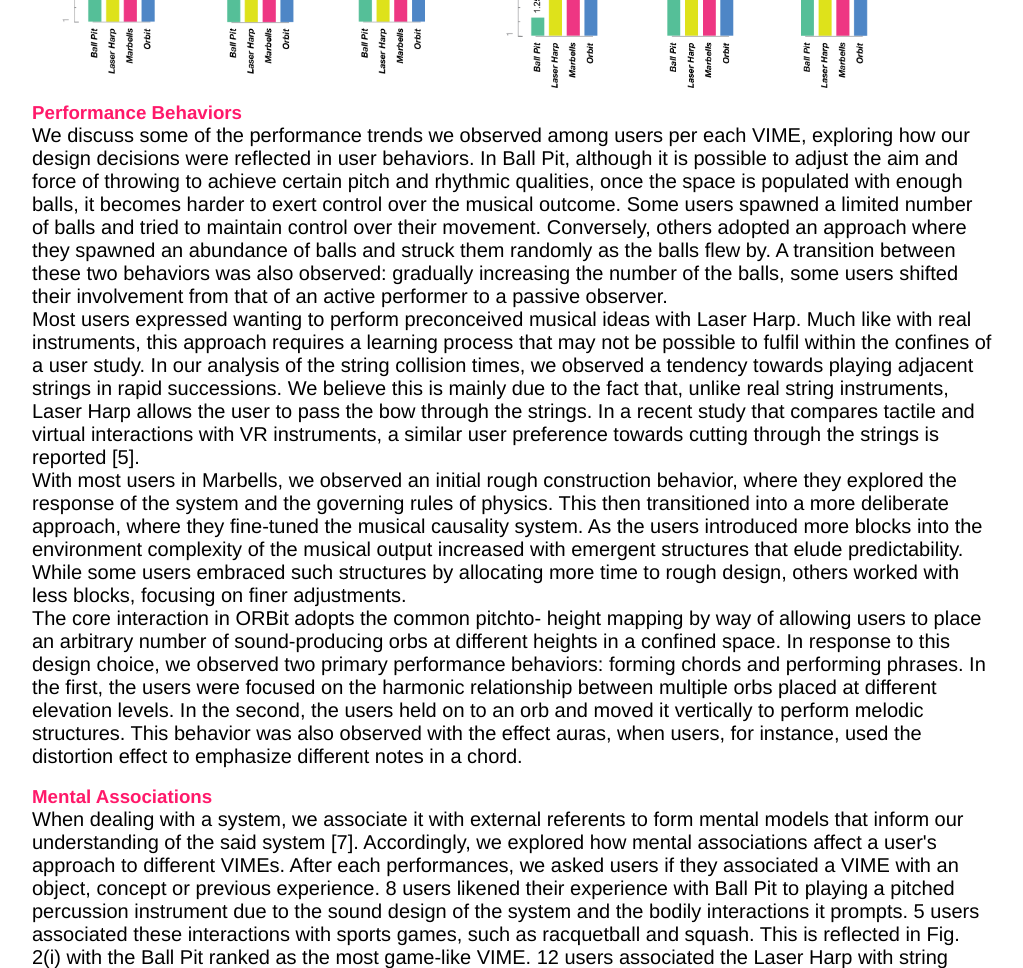
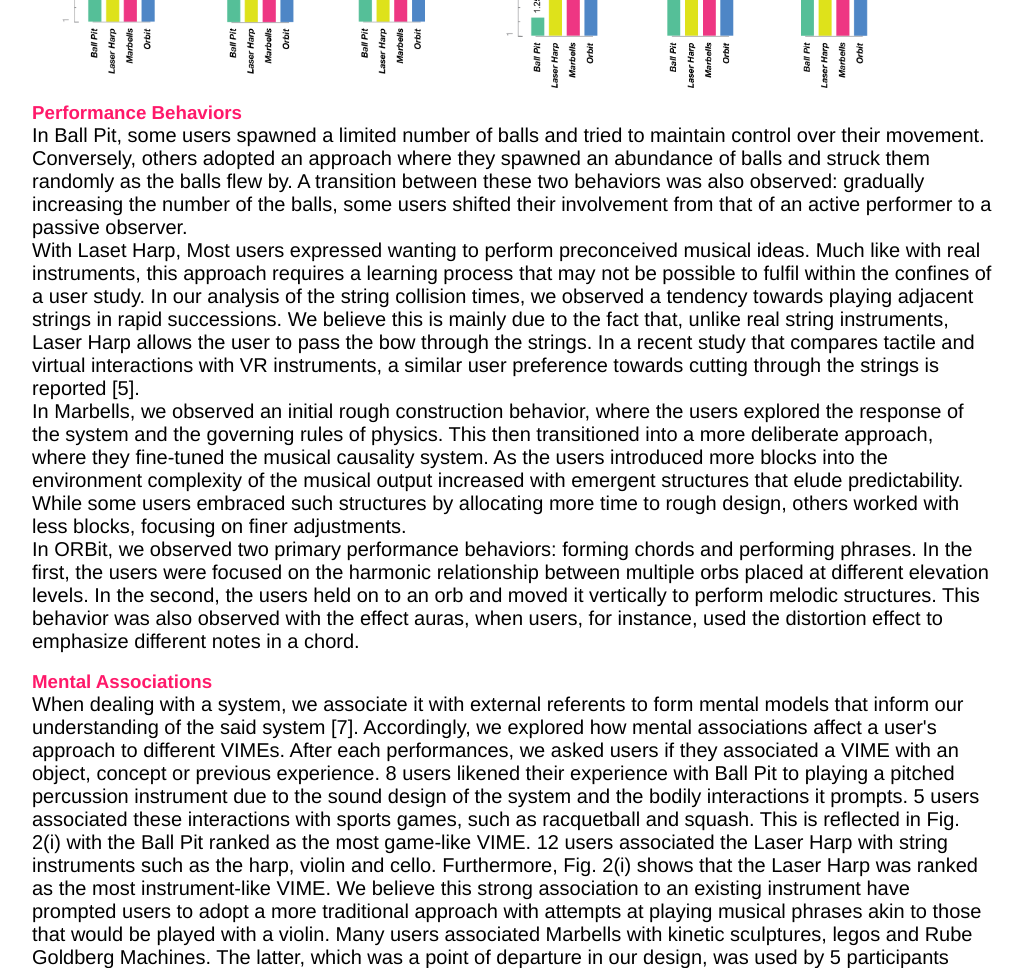
Before and after one commit to VIME-project/VIME, a plain HTML site: page index.html in a window 1280 px wide. Shown: the part 5180-6148 px from the top of the page, without its empty margins (128-1151 px from the left). Drawn offline with Linux system fonts and the light colour scheme.

Commit message:
Update index.html

```diff
--- a/index.html
+++ b/index.html
@@ -317,15 +317,7 @@
 
         <div id="performancebehaviors">
             <h3>Performance Behaviors</h3>
-            <p>We discuss some of the performance trends
-            we observed among users per each VIME, exploring how
-            our design decisions were reflected in user behaviors.
-
-            In Ball Pit, although it is possible to adjust the aim and
-            force of throwing to achieve certain pitch and rhythmic
-            qualities, once the space is populated with enough balls,
-            it becomes harder to exert control over the musical outcome.
-            Some users spawned a limited number of balls and tried to
+            <p>In Ball Pit, some users spawned a limited number of balls and tried to
             maintain control over their movement. Conversely, others
             adopted an approach where they spawned an abundance of
             balls and struck them randomly as the balls flew by.
@@ -334,8 +326,8 @@
             increasing the number of the balls, some users shifted their
                 involvement from that of an active performer to a passive observer.<br>
 
-            Most users expressed
-            wanting to perform preconceived musical ideas with Laser Harp. Much like with real instruments, this approach
+            With Laset Harp, Most users expressed
+            wanting to perform preconceived musical ideas. Much like with real instruments, this approach
             requires a learning process that may not be possible to fulfil
             within the confines of a user study. In our analysis of the
             string collision times, we observed a tendency towards playing
@@ -346,8 +338,8 @@
             interactions with VR instruments, a similar user preference
             towards cutting through the strings is reported [5].<br>
 
-            With most users in Marbells, we observed an
-            initial rough construction behavior, where they explored the
+            In Marbells, we observed an
+            initial rough construction behavior, where the users explored the
             response of the system and the governing rules of physics.
             This then transitioned into a more deliberate approach,
             where they fine-tuned the musical causality system. As the users
@@ -357,10 +349,7 @@
             structures by allocating more time to rough design, others
             worked with less blocks, focusing on finer adjustments.<br>
 
-            The core interaction in ORBit adopts the common pitchto-
-            height mapping by way of allowing users to place an arbitrary
-            number of sound-producing orbs at different heights
-            in a confined space. In response to this design choice, we observed
+            In ORBit, we observed
             two primary performance behaviors: forming chords and performing phrases.
             In the first, the users were focused on the harmonic relationship between multiple orbs placed
             at different elevation levels. In the second, the users held
```
